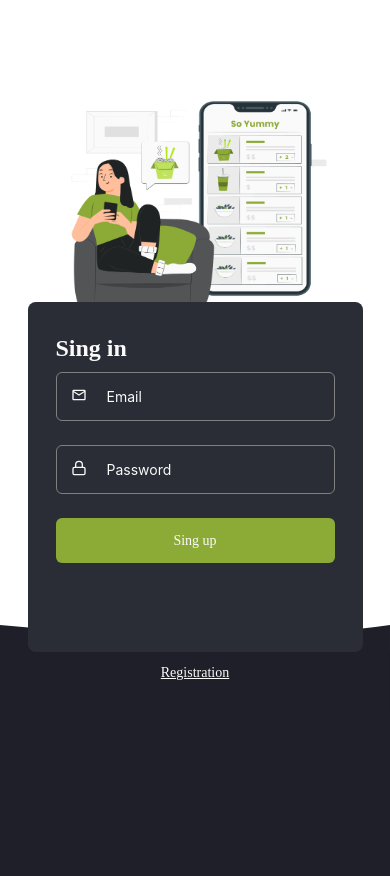
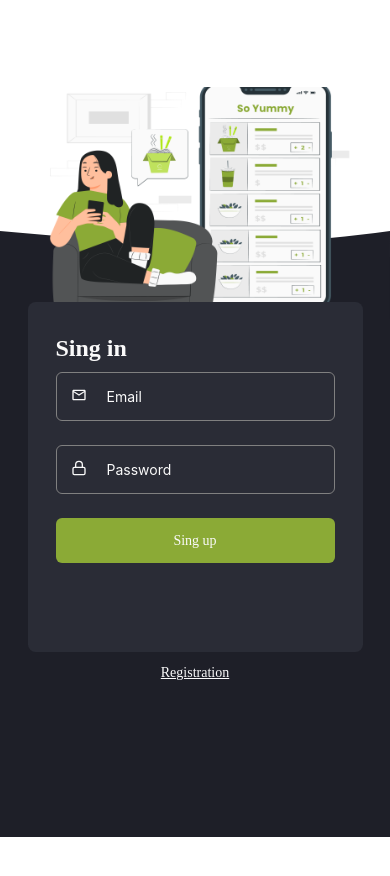
Before and after one commit to ShevchenkoOl/yummy-food, a React (Create React App) app: page /yummy-food/signin in a window 390 px wide. Shown: the top 876 px of the page. After the commit the page ends 844 px from the top, so only its background shows below. Built offline with nearby package versions, Linux system fonts and the light colour scheme.

Commit message:
updated regist & sing in forms

```diff
--- a/src/components/Pages/RegisterPage/registerPage.module.css
+++ b/src/components/Pages/RegisterPage/registerPage.module.css
@@ -95,7 +95,7 @@
   }
 
   .section {
-    height: 359px;
+    height: 250px;
     width: 409px;
     background-image: url('../../../images/registPageTablet.png');
     background-size: cover;
@@ -132,6 +132,7 @@
 @media (max-width: 769px) {
   .container {
     display: block;
+    height: 450px;
   }
 
   .title {
@@ -143,7 +144,7 @@
 
   .section {
     height: 250px;
-    width: 285px;
+    width: 335px;
     margin: 87px auto -35px auto;
   }
 
@@ -155,7 +156,7 @@
   }
 
   .linkContainer {
-    width: 100%;
+    width: 335px;
     margin: 0 auto;
   }
 
@@ -163,7 +164,7 @@
     position: absolute;
     bottom: -200px;
     z-index: -1;
-    width: 100%;
+    min-width: 335px;
     height: 480px;
     background-color: #1e1f28;
   }
--- a/src/components/Pages/SigninPage/signinPage.module.css
+++ b/src/components/Pages/SigninPage/signinPage.module.css
@@ -96,7 +96,7 @@
   }
 
   .section {
-    height: 359px;
+    height: 250px;
     width: 409px;
     background-image: url('../../../images/registPageTablet.png'); /* Фон для десктопа */
     background-size: cover;
@@ -133,6 +133,7 @@
 @media (max-width: 769px) {
   .container {
     display: block;
+    height: 450px;
   }
 
   .title {
@@ -144,7 +145,7 @@
 
   .section {
     height: 250px;
-    width: 285px;
+    width: 335px;
     margin: 87px auto -35px auto;
   }
   .sectionForm {
@@ -155,7 +156,7 @@
     margin: 0 auto;
   }
   .linkContainer {
-    width: 100%;
+    width: 335px;
     margin: 0 auto;
   }
   .icon {
@@ -166,7 +167,7 @@
     position: absolute;
     bottom: -300px;
     z-index: -1;
-    width: 100%;
+    min-width: 335px;
     height: 580px;
     background-color: #1e1f28;
   }
```
